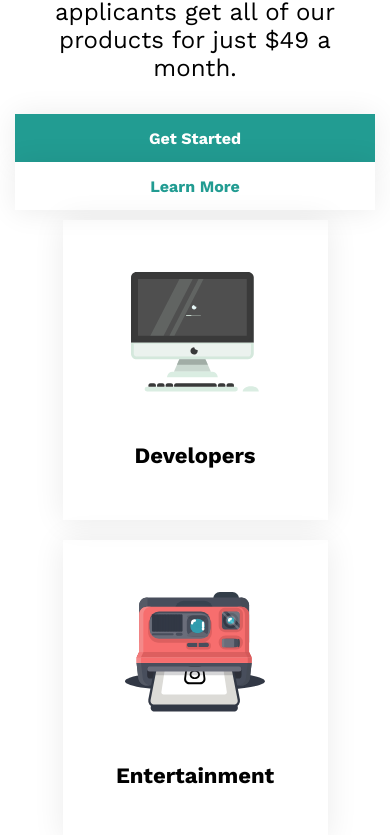
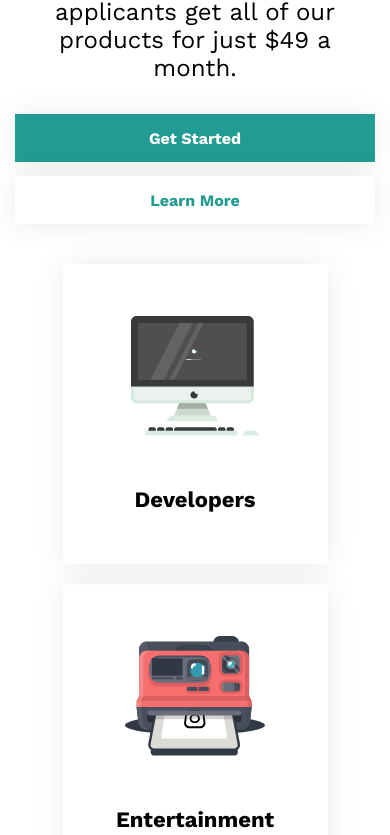
Before and after one commit to Melkibson/startup-landingpage, a React (Create React App) app: page / in a window 390 px wide. Shown: the part 5869-6704 px from the top of the page. Built offline with nearby package versions, Linux system fonts and the light colour scheme.

Commit message:
All components - add responsive

```diff
--- a/src/components/home-components/Audience.js
+++ b/src/components/home-components/Audience.js
@@ -37,8 +37,10 @@
   justify-content: space-between;
   @media screen and (max-width: ${bp.tablet}px){
      width: 100%;
-     justify-content: center;
+     min-height: 110px;
+     //justify-content: center;
      flex-direction: column;
+     margin-bottom: 30px;
   }
 
 `
```
